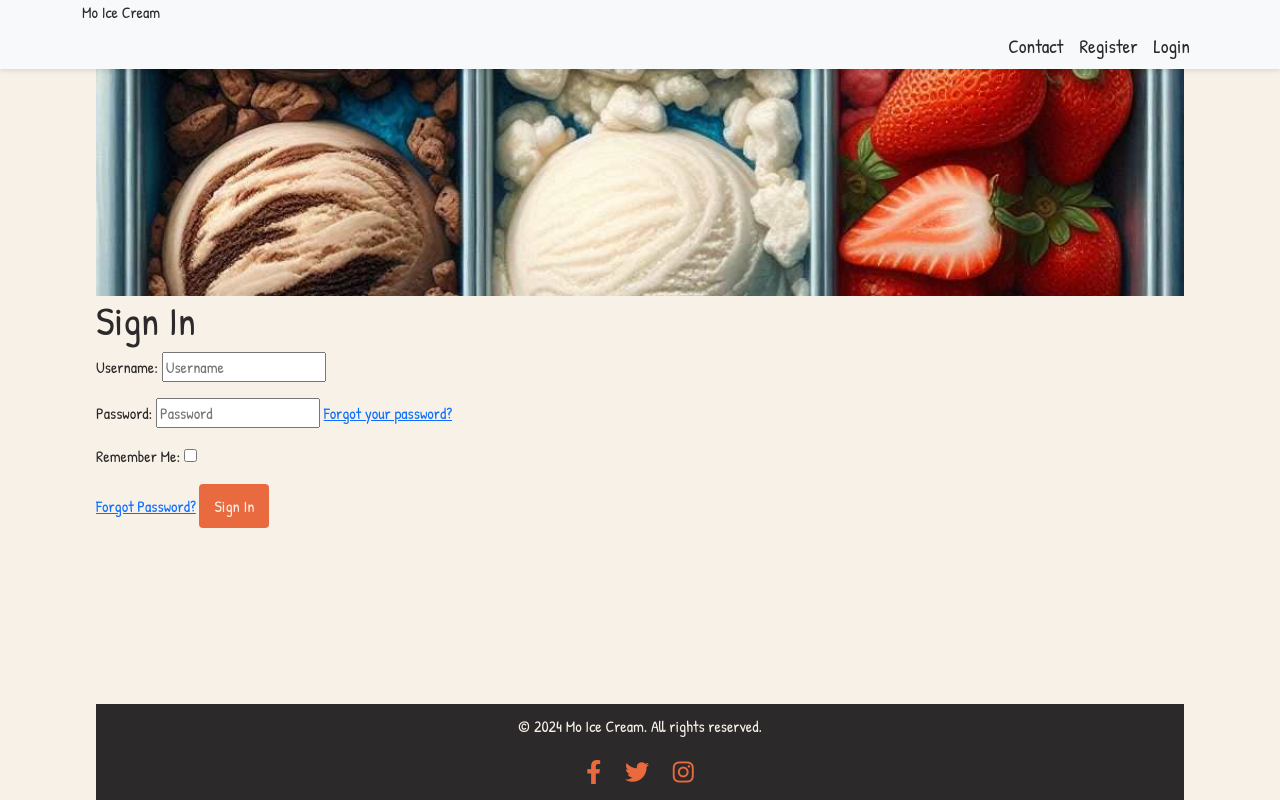
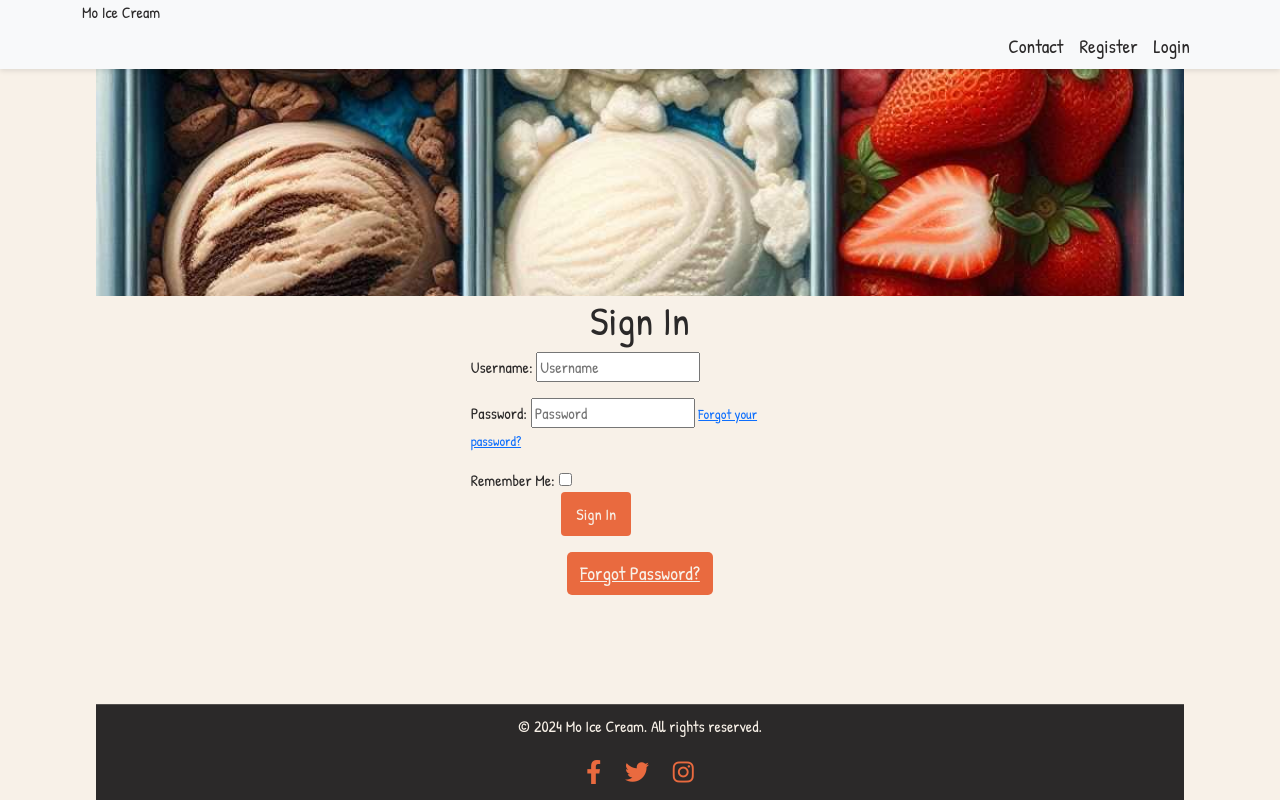
Before and after one commit to primarypigments/Mo_Ice_Cream, a Django app: page /accounts/login/ in a window 1280 px wide. Run offline with Django 5.2, Linux system fonts and the light colour scheme; some libraries are stand-ins or nearby versions.

Commit message:
Center align signIn form, buttons, and adjust spacing

```diff
--- a/templates/account/login.html
+++ b/templates/account/login.html
@@ -5,17 +5,40 @@
 {% block head_title %}{% trans "Sign In" %}{% endblock head_title %}
 
 {% block content %}
+<div class="container">
+    <h1 class="text-center">{% trans "Sign In" %}</h1>
 
-<h1>{% trans "Sign In" %}</h1>
-
-<form class="login" method="POST" action="{% url 'account_login' %}">
-  {% csrf_token %}
-  {{ form.as_p }}
-  {% if redirect_field_value %}
-  <input type="hidden" name="{{ redirect_field_name }}" value="{{ redirect_field_value }}" />
-  {% endif %}
-  <a class="button secondaryAction" href="{% url 'account_reset_password' %}">{% trans "Forgot Password?" %}</a>
-  <button class="primaryAction" type="submit">{% trans "Sign In" %}</button>
-</form>
-
+    <form class="login" method="POST" action="{% url 'account_login' %}">
+      {% csrf_token %}
+      <div class="row justify-content-center">
+        <div class="col-md-4">
+          {% for field in form %}
+            {% if not forloop.first %}
+              <div class="mb-3"></div>
+            {% endif %}
+            <div class="form-group">
+              {{ field.label_tag }}
+              {{ field }}
+              {% if field.help_text %}
+                <small class="form-text text-muted">{{ field.help_text }}</small>
+              {% endif %}
+              {% for error in field.errors %}
+                <div class="alert alert-danger">{{ error }}</div>
+              {% endfor %}
+            </div>
+          {% endfor %}
+          <div class="d-grid gap-2">
+            <div class="row">
+              <div class="col-6 mx-auto">
+                  <button class="btn btn-primary btn-block" type="submit">{% trans "Sign In" %}</button>
+              </div>
+          </div>
+          </div>
+          <div class="mt-3 text-center">
+            <a class="btn btn-link" href="{% url 'account_reset_password' %}">{% trans "Forgot Password?" %}</a>
+          </div>
+        </div>
+      </div>
+    </form>
+</div>
 {% endblock content %}
```
